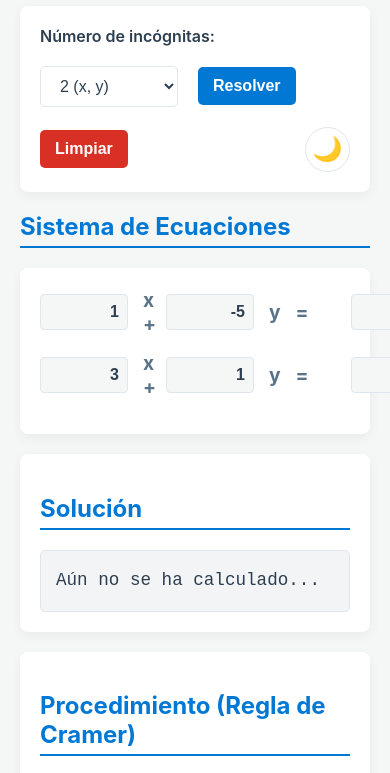
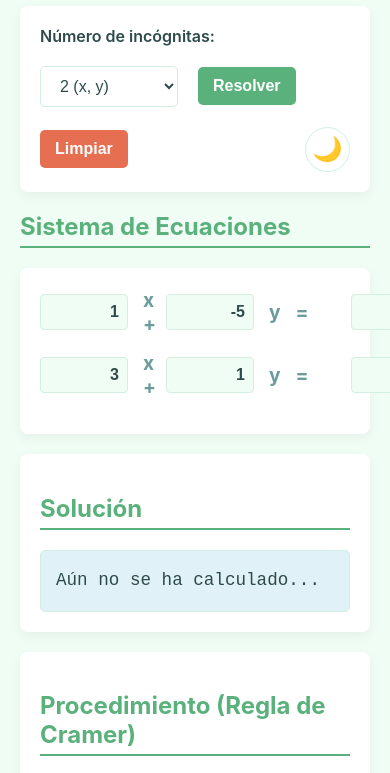
Before and after one commit to NicoSgandurra/SimCircuitosElectricos, a plain HTML site: page Circuitos Eléctricos I/Solver Sist de Ecuaciones Lineales - Matrices/Eqn.html in a window 390 px wide. Shown: the part 194-967 px from the top of the page. Drawn offline with Linux system fonts and the light colour scheme.

Commit message:
Update pastel color theme and transitions in Eqn.html
Refined the color palette for both light and dark modes to use pastel tones (mint green for light, lavender for dark). Added smooth CSS transitions for color, background, and border changes to improve UI responsiveness. Cleaned up comments and minor code formatting for clarity.

```diff
--- a/Circuitos Eléctricos I/Solver Sist de Ecuaciones Lineales - Matrices/Eqn.html
+++ b/Circuitos Eléctricos I/Solver Sist de Ecuaciones Lineales - Matrices/Eqn.html
@@ -5,33 +5,35 @@
     <meta name="viewport" content="width=device-width, initial-scale=1.0">
     <title>Resolución de Sistemas de Ecuaciones</title>
     <style>
-        /* --- 1. Variables de Color y Tema --- */
+        /* --- 1. Variables de Color y Tema (TONOS PASTEL) --- */
         :root {
-            --bg-color: #f4f7f6;
+            /* Modo Claro (Verde Agua/Menta Pastel) */
+            --bg-color: #f0fdf4; /* Fondo verde menta muy claro */
             --card-bg: #ffffff;
-            --text-color: #2c3e50;
-            --text-light: #5a7388;
-            --border-color: #e0e6ed;
-            --primary-color: #0078d4;
-            --primary-hover: #005a9c;
-            --danger-color: #d93025;
-            --danger-hover: #b0271e; /* Añadido para el botón Limpiar */
-            --code-bg: #f3f4f6;
+            --text-color: #2e4a4a; /* Gris verdoso oscuro */
+            --text-light: #6a9c9c; /* Gris verdoso más claro */
+            --border-color: #d2f0e0; /* Borde verde suave */
+            --primary-color: #5ab17c; /* Verde menta principal */
+            --primary-hover: #4a9e6b; /* Verde menta al pasar el ratón */
+            --danger-color: #e76f51; /* Coral suave para peligro */
+            --danger-hover: #d05c43;
+            --code-bg: #e0f2f7; /* Azul pálido para bloques de código */
             --shadow: 0 4px 12px rgba(0,0,0,0.05);
             --shadow-hover: 0 6px 16px rgba(0,0,0,0.1);
         }
 
         body.dark-mode {
-            --bg-color: #121212;
-            --card-bg: #1e1e1e;
-            --text-color: #ecf0f1;
-            --text-light: #95a5a6;
-            --border-color: #34495e;
-            --primary-color: #3498db;
-            --primary-hover: #2980b9;
-            --danger-color: #e74c3c;
-            --danger-hover: #c0392b; /* Añadido para el botón Limpiar */
-            --code-bg: #2c3e50;
+            /* Modo Oscuro (Morado/Lavanda Pastel) */
+            --bg-color: #1a1523; /* Fondo morado muy oscuro */
+            --card-bg: #28203d; /* Tarjetas morado oscuro */
+            --text-color: #e6e0f0; /* Texto lavanda claro */
+            --text-light: #afa2c3; /* Texto lavanda medio */
+            --border-color: #43386b; /* Borde morado más oscuro */
+            --primary-color: #a78bfa; /* Morado lavanda principal */
+            --primary-hover: #9175d6; /* Morado lavanda al pasar el ratón */
+            --danger-color: #ef778a; /* Rosa pastel para peligro */
+            --danger-hover: #d56073;
+            --code-bg: #3d305e; /* Morado más oscuro para bloques de código */
             --shadow: 0 4px 12px rgba(0,0,0,0.2);
             --shadow-hover: 0 6px 16px rgba(0,0,0,0.3);
         }
@@ -49,6 +51,7 @@
         /* --- 2. Estilos Generales y Animaciones --- */
         h1, h2, h3 {
             color: var(--primary-color);
+            transition: color 0.3s ease; /* Transición para los títulos también */
         }
         h1 {
             text-align: center;
@@ -66,7 +69,7 @@
             color: white;
             font-weight: bold;
             cursor: pointer;
-            transition: background-color 0.2s ease, transform 0.2s ease, box-shadow 0.2s ease;
+            transition: background-color 0.2s ease, transform 0.2s ease, box-shadow 0.2s ease, color 0.3s ease;
         }
         button:hover {
             background-color: var(--primary-hover);
@@ -108,6 +111,7 @@
             border: 1px solid var(--border-color);
             background-color: var(--card-bg);
             color: var(--text-color);
+            transition: background-color 0.3s ease, color 0.3s ease, border-color 0.3s ease;
         }
 
         /* Botón Modo Oscuro */
@@ -121,6 +125,7 @@
             height: 45px;
             padding: 0;
             margin-left: auto; /* Empuja el botón a la derecha */
+            transition: background-color 0.3s ease, color 0.3s ease, border-color 0.3s ease;
         }
         #darkModeToggle:hover {
             background-color: var(--code-bg);
@@ -130,7 +135,7 @@
         /* --- 4. Inputs y Ecuaciones --- */
         #ecuacionesContainer .ecuacion {
             display: grid;
-            grid-template-columns: repeat(var(--n-vars, 2), 1fr 1fr) 50px 1fr; /* Default a 2 */
+            grid-template-columns: repeat(var(--n-vars, 2), 1fr 1fr) 50px 1fr;
             align-items: center;
             gap: 10px;
             margin-bottom: 15px;
@@ -145,6 +150,7 @@
             border-radius: 4px;
             text-align: right;
             font-weight: bold;
+            transition: background-color 0.3s ease, color 0.3s ease, border-color 0.3s ease;
         }
         /* Ocultar flechas en inputs numéricos */
         input[type=number] {
@@ -161,6 +167,7 @@
             font-size: 1.2rem;
             margin-left: 5px;
             color: var(--text-light);
+            transition: color 0.3s ease;
         }
 
         /* --- 5. Resultados y Teoría --- */
@@ -173,6 +180,7 @@
             background: var(--code-bg);
             border: 1px solid var(--border-color);
             border-radius: 5px;
+            transition: background-color 0.3s ease, border-color 0.3s ease, color 0.3s ease;
         }
         .error {
             color: var(--danger-color);
@@ -185,7 +193,6 @@
             line-height: 1.7;
         }
         .teoria h3 {
-            color: var(--primary-color);
             border-bottom: 1px solid var(--border-color);
             padding-bottom: 5px;
         }
@@ -200,6 +207,7 @@
             border-radius: 4px;
             font-size: 0.95em;
             color: var(--primary-color);
+            transition: background-color 0.3s ease, color 0.3s ease;
         }
         .teoria .formula {
             font-weight: bold;
@@ -212,6 +220,7 @@
             padding: 10px;
             background-color: var(--code-bg);
             border-radius: 5px;
+            transition: background-color 0.3s ease, color 0.3s ease;
         }
         .teoria p {
             margin-bottom: 15px;
@@ -329,7 +338,7 @@
         const varSelect = document.getElementById('numVariables');
         const container = document.getElementById('ecuacionesContainer');
         const resolverBtn = document.getElementById('resolverBtn');
-        const limpiarBtn = document.getElementById('limpiarBtn'); // Botón Limpiar
+        const limpiarBtn = document.getElementById('limpiarBtn');
         const solucionDiv = document.getElementById('solucion');
         const procedimientoDiv = document.getElementById('procedimiento');
         const darkModeToggle = document.getElementById('darkModeToggle');
@@ -370,7 +379,7 @@
         function generarInputs() {
             const n = parseInt(varSelect.value);
             container.innerHTML = '';
-            container.style.setProperty('--n-vars', n); // Para el CSS Grid
+            container.style.setProperty('--n-vars', n);
 
             for (let i = 0; i < n; i++) {
                 const divEcuacion = document.createElement('div');
@@ -402,13 +411,10 @@
             const n = parseInt(varSelect.value);
             const { A, B, ecuacionesStr } = getValores(n);
 
-            // Limpiar salidas anteriores
             solucionDiv.classList.remove('error');
 
-            // --- Calcular Determinante Principal ---
             const detA = calcularDeterminante(A);
 
-            // Formatear el procedimiento
             let procHtml = "Sistema a resolver:\n";
             ecuacionesStr.forEach(eq => {
                 procHtml += `${eq}\n`;
@@ -417,7 +423,6 @@
             procHtml += `Determinante General (\u0394) = ${detA.toFixed(0)}\n`;
             procHtml += "-------------------------------------\n";
 
-            // --- Validar Determinante ---
             if (Math.abs(detA) < 1e-9) {
                 solucionDiv.innerHTML = "El determinante general es 0. El sistema no tiene solución única (puede tener infinitas o ninguna).";
                 solucionDiv.classList.add('error');
@@ -425,7 +430,6 @@
                 return;
             }
 
-            // --- Calcular Determinantes de Variables ---
             let solucionesHtml = "";
             for (let i = 0; i < n; i++) {
                 const Ai = reemplazarColumna(A, B, i);
@@ -441,17 +445,16 @@
             procHtml += "Solución (x = \u0394x / \u0394, y = \u0394y / \u0394, ...):\n";
             procHtml += solucionesHtml;
 
-            // Mostrar resultados
             solucionDiv.innerHTML = solucionesHtml;
             procedimientoDiv.innerHTML = procHtml;
         }
 
-        // --- 4. Funciones Auxiliares (Matrices y Determinantes) ---
+        // --- 4. Funciones Auxiliares ---
 
         function getValores(n) {
-            let A = []; // Matriz de coeficientes
-            let B = []; // Vector de constantes
-            let ecuacionesStr = []; // String de las ecuaciones
+            let A = [];
+            let B = [];
+            let ecuacionesStr = [];
 
             for (let i = 0; i < n; i++) {
                 let fila = [];
@@ -472,11 +475,8 @@
         }
 
         function calcularDeterminante(matrix) {
-            // Reemplazar valores NaN (campos vacíos) por 0 para el cálculo
             const m = matrix.map(row => row.map(val => val || 0));
-
             const n = m.length;
-            // CAMBIO AQUÍ: Eliminado el caso n=1, ya no es posible
             if (n === 2) {
                 return m[0][0] * m[1][1] - m[0][1] * m[1][0];
             }
@@ -498,29 +498,27 @@
         function reemplazarColumna(matrix, vector, colIndex) {
             return matrix.map((fila, i) => {
                 let nuevaFila = [...fila];
-                nuevaFila[colIndex] = vector[i] || 0; // Reemplazar NaN por 0
+                nuevaFila[colIndex] = vector[i] || 0;
                 return nuevaFila;
             });
         }
 
         // --- 5. Función Limpiar ---
         function limpiarCampos() {
-            // Selecciona todos los inputs dentro del contenedor
             const inputs = container.querySelectorAll('input[type="number"]');
             inputs.forEach(input => {
-                input.value = ''; // Los pone en blanco
+                input.value = '';
             });
 
-            // Resetea las áreas de resultado
             solucionDiv.innerHTML = 'Aún no se ha calculado...';
             solucionDiv.classList.remove('error');
             procedimientoDiv.innerHTML = 'Aún no se ha calculado...';
         }
 
         // --- Inicializar la página y listeners ---
-        generarInputs(); // Genera los inputs para 2x2 por defecto
+        generarInputs();
         varSelect.addEventListener('change', generarInputs);
-        limpiarBtn.addEventListener('click', limpiarCampos); // Listener para el nuevo botón
+        limpiarBtn.addEventListener('click', limpiarCampos);
 
     </script>
 
```
